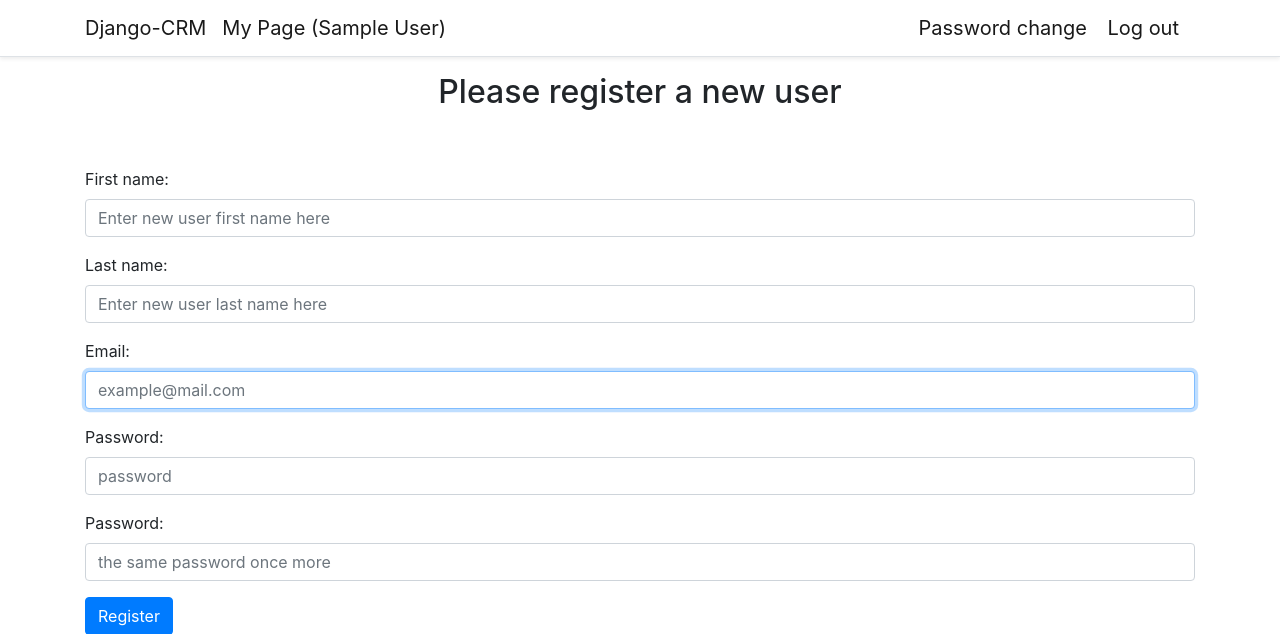
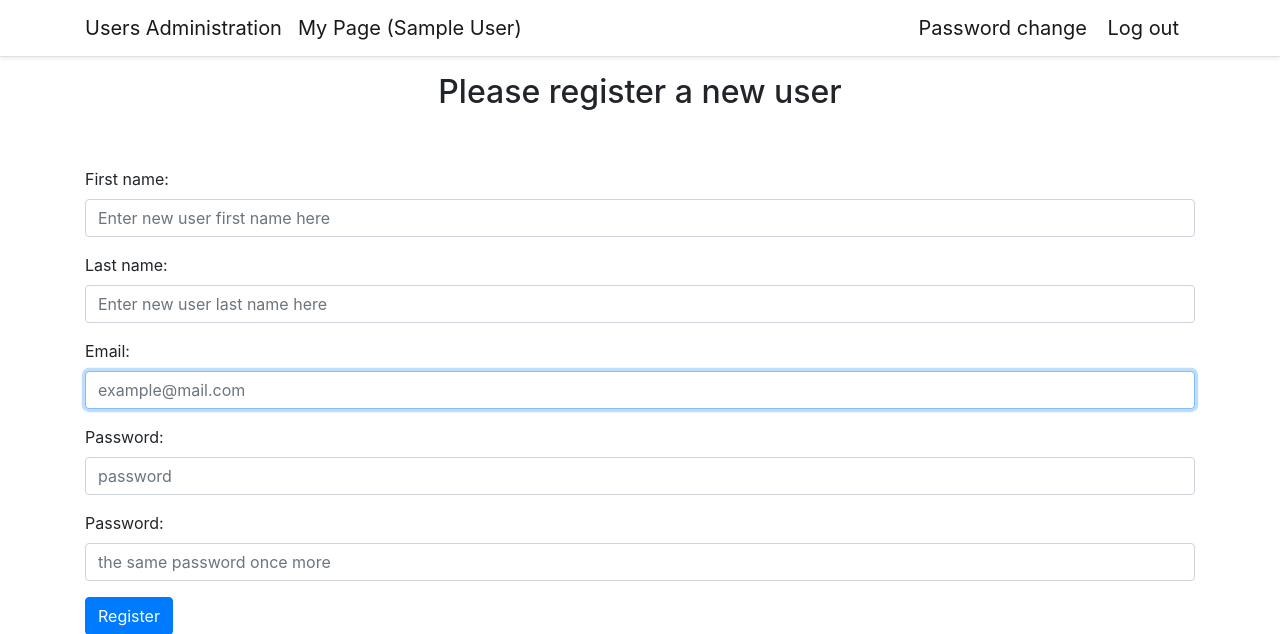
Before and after one commit to YuPo13/Users_Administration, a Django app: page /users/creation in a window 1280 px wide. Shown: the top 634 px of the page. Run offline with Django 3.2, Linux system fonts and the light colour scheme; the visitor is signed in with stand-in values (Sample User, id 1); some libraries are stand-ins or nearby versions.

```diff
--- a/templates/base.html
+++ b/templates/base.html
@@ -6,7 +6,7 @@
     <link rel="stylesheet" href="https://stackpath.bootstrapcdn.com/bootstrap/4.4.1/css/bootstrap.min.css" integrity="sha384-Vkoo8x4CGsO3+Hhxv8T/Q5PaXtkKtu6ug5TOeNV6gBiFeWPGFN9MuhOf23Q9Ifjh" crossorigin="anonymous">
     <link rel="stylesheet" type="text/css" href="{% static 'css/style.css' %}">
     <title>
-      Django-CRM
+      Users Administration
     </title>
   </head>
   <body>
@@ -14,16 +14,14 @@
 <nav class="navbar navbar-expand-lg navbar-light bg-white border-bottom shadow-sm">
   <div class="container">
 
-  <a class="navbar-brand" href="{% url 'index_page:index_page' %}">Django-CRM</a>
+  <a class="navbar-brand" href="{% url 'index_page:index_page' %}">Users Administration</a>
   {% if user.is_authenticated %}
       <a class="navbar-brand" href="{% url 'users:profile' user.userprofile.unique_id %}">My Page ({{request.user.first_name}} {{request.user.last_name}})</a>
   {%endif%}
   <button class="navbar-toggler" type="button" data-toggle="collapse" data-target="#navbarSupportedContent" aria-controls="navbarSupportedContent" aria-expanded="false" aria-label="Toggle navigation">
     <span class="navbar-toggler-icon"></span>
   </button>
-
   <div class="collapse navbar-collapse" id="navbarSupportedContent">
-
 
       <ul class="navbar-nav ml-auto">
       {% if user.is_authenticated %}
```
